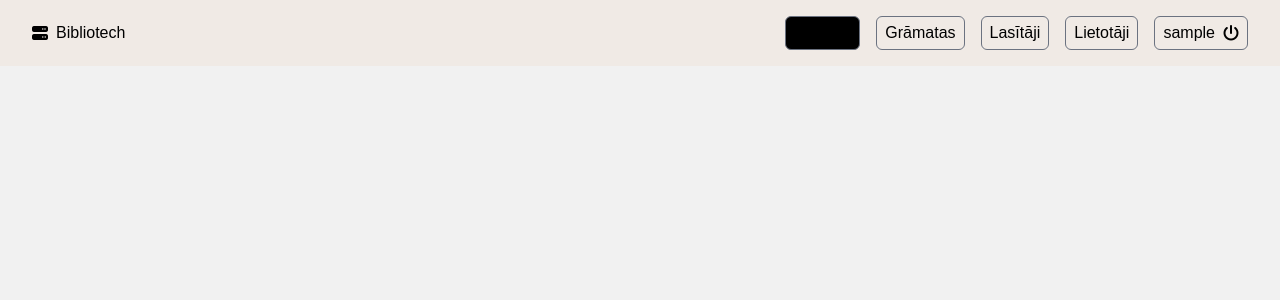
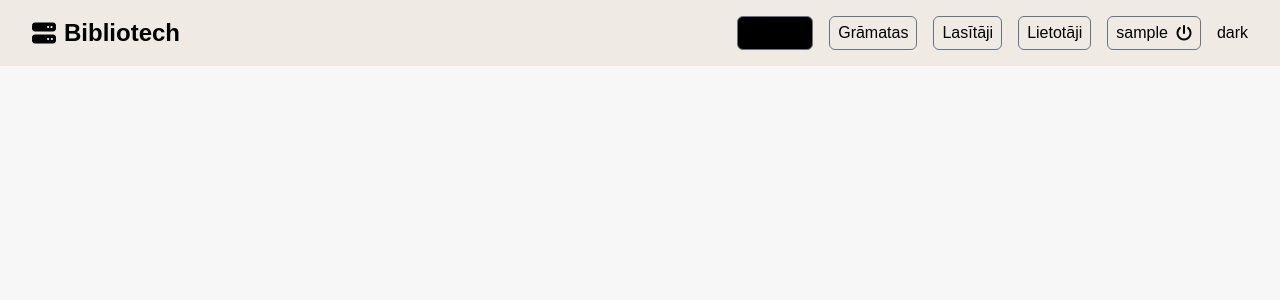
Before and after one commit to linciss/exam, a PHP site: page /admin/index.php in a window 1280 px wide. Shown: the top 300 px of the page. Run offline with PHP 8.4, Linux system fonts and the light colour scheme; the visitor is signed in with stand-in values (Sample User, id 1); some libraries are stand-ins or nearby versions.

Commit message:
dark mode implementation

```diff
--- a/exammm/admin/components/header.js
+++ b/exammm/admin/components/header.js
@@ -1,6 +1,19 @@
 document.addEventListener('DOMContentLoaded', function () {
   const hamburger = document.querySelector('.hamburger');
   const menu = document.getElementById('menu');
+  const darkModeToggle = document.getElementById('darkModeToggle');
+  document.documentElement.classList.toggle(
+    'dark',
+    localStorage.getItem('darkMode') === 'true',
+  );
+
+  darkModeToggle.addEventListener('click', function () {
+    document.documentElement.classList.toggle('dark');
+    localStorage.setItem(
+      'darkMode',
+      document.documentElement.classList.contains('dark'),
+    );
+  });
 
   hamburger.addEventListener('click', function () {
     menu.classList.toggle('show-menu');
--- a/exammm/admin/components/header.php
+++ b/exammm/admin/components/header.php
@@ -8,6 +8,7 @@
     <script>
         // tailiwnd for custom stuff
     tailwind.config = {
+        darkMode: 'class',
         content: [
         './**/*.php',
         './**/*.html',
@@ -21,6 +22,7 @@
             extend: {
             colors: {
                 nav: '#F0EAE5',
+                body: '#F7F7F7',
             },
             },
     },
@@ -35,9 +37,9 @@
     </style>
     <title><?php echo $pageTitle ?></title>
 </head>
-<body>
+<body class="dark:bg-gray-900 bg-body">
 <header class="flex justify-between px-8 py-4 bg-nav">
-        <a href="./" class="flex flex-row gap-2 items-center" id="logo-text">
+        <a href="./" class="flex flex-row gap-2 items-center text-2xl font-bold" id="logo-text">
             <i class="fa fa-server"></i> Bibliotech
         </a>
         <div class=" flex-row gap-4 items-center sm:flex hidden">
@@ -46,13 +48,17 @@
             <a href="./readers.php" class="<?php echo ($pageTitle == 'Lasītāji') ? 'bg-black ' : '' ?> px-2 py-1 rounded-md border border-gray-500">Lasītāji</a>
             <a href="./users.php" class="<?php echo ($pageTitle == 'Lietotāji') ? 'bg-black ' : '' ?> px-2 py-1 rounded-md border border-gray-500">Lietotāji</a>
             <a href="logout.php" class="px-2 py-1 rounded-md border border-gray-500 flex flex-row gap-2 items-center"><?php echo $_SESSION['lincisExam']?><i class="fa-solid fa-power-off"></i></a>
+            <a class="cursor-pointer" id="darkModeToggle">dark</a>
         </div>
-        <div class="sm:hidden hamburger cursor-pointer">
+        <div class="sm:hidden flex flex-row gap-4 items-center">
+        <div class=" hamburger cursor-pointer ">
             <i class="fa-solid fa-bars"></i>
         </div>
+        <a class="cursor-pointer" id="darkModeToggle">dark</a>
+    </div>
 
     </header>
-    <div class="flex-col gap-4 items-center fixed bg-nav h-screen w-full flex sm:hidden" id="menu">
+    <div class="flex-col gap-4 items-center fixed bg-nav h-screen w-full hidden transition-all ease-in-out duration-300" id="menu">
     <a href="./" class="<?php echo ($pageTitle == 'Sākums') ? 'bg-black ' : '' ?> px-2 py-1 rounded-md border border-gray-500">Sākums</a>
             <a href="./books.php" class="<?php echo ($pageTitle == 'Grāmatas') ? 'bg-black ' : '' ?> px-2 py-1 rounded-md border border-gray-500">Grāmatas</a>
             <a href="./readers.php" class="<?php echo ($pageTitle == 'Lasītāji') ? 'bg-black ' : '' ?> px-2 py-1 rounded-md border border-gray-500">Lasītāji</a>
--- a/exammm/styles.css
+++ b/exammm/styles.css
@@ -10,5 +10,4 @@
 }
 
 body {
-  background-color: #f1f1f1;
 }
```
